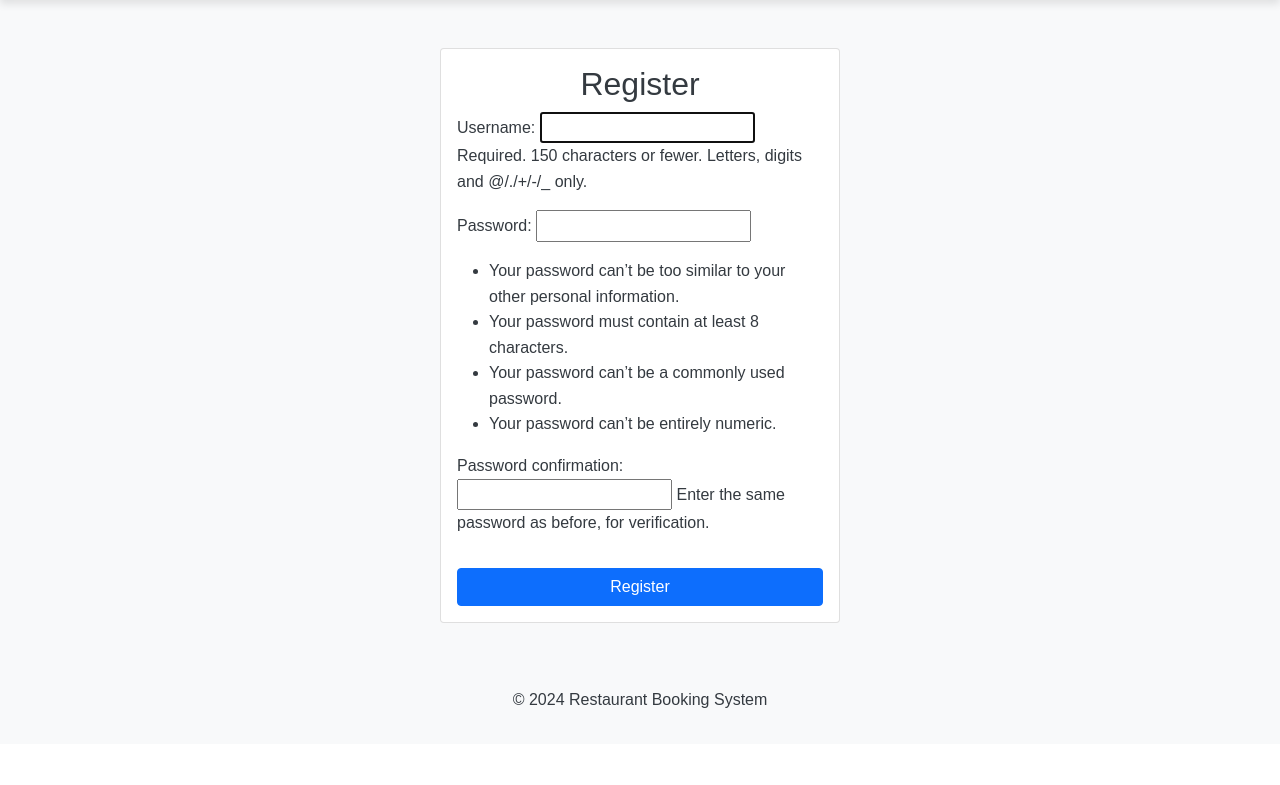
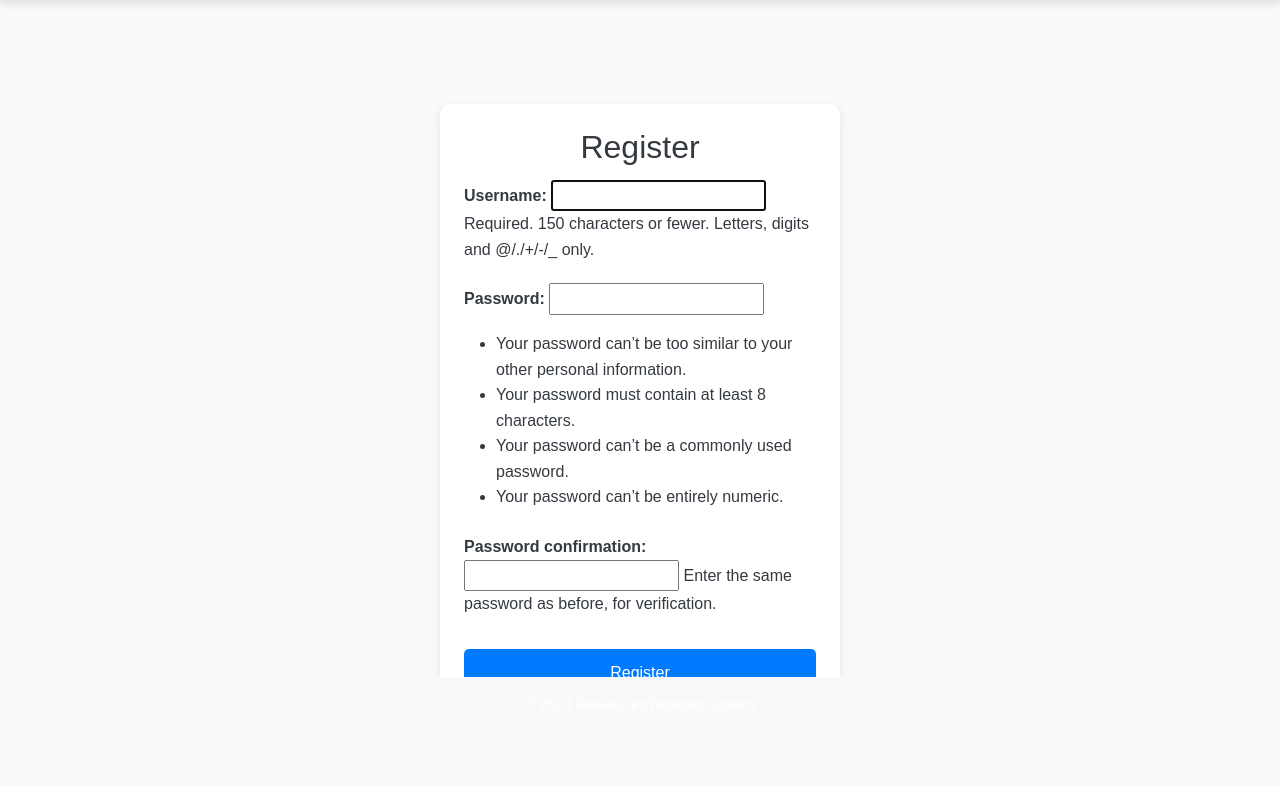
Before and after one commit to Malethrion/Restaurant-booking-system, a Django app: page /register/ in a window 1280 px wide. Shown: the part 68-853 px from the top of the page. Before the commit the page ends 776 px from the top, so only its background shows below. Run offline with Django 4.2, Linux system fonts and the light colour scheme.

Commit message:
updated styling

```diff
--- a/static/css/styles.css
+++ b/static/css/styles.css
@@ -33,3 +33,86 @@ body {
 button {
     cursor: pointer;
 }
+
+/* Container Styling */
+.container {
+    padding: 2rem;
+}
+
+/* Form Styling */
+form label {
+    font-weight: bold;
+    margin-top: 0.5rem;
+}
+
+.form-control {
+    border-radius: 5px;
+    padding: 0.75rem;
+}
+
+button.btn-primary {
+    background-color: #007bff;
+    border: none;
+    padding: 0.75rem 1.25rem;
+    border-radius: 5px;
+}
+
+button.btn-primary:hover {
+    background-color: #0056b3;
+}
+
+/* Footer Styling */
+footer {
+    background-color: #343a40;
+    color: #ffffff;
+    padding: 1rem;
+    position: fixed;
+    width: 100%;
+    bottom: 0;
+}
+
+footer p {
+    margin: 0;
+    font-size: 0.9rem;
+}
+
+/* Custom Card Styling */
+.card {
+    box-shadow: 0 4px 8px rgba(0, 0, 0, 0.1);
+    border-radius: 10px;
+    border: none;
+    margin-bottom: 2rem;
+}
+
+.card-header {
+    background-color: #007bff;
+    color: #ffffff;
+    font-weight: bold;
+    text-align: center;
+    border-radius: 10px 10px 0 0;
+}
+
+.card-body {
+    padding: 1.5rem;
+}
+
+/* Form Links Styling */
+.text-center a {
+    color: #007bff;
+}
+
+.text-center a:hover {
+    color: #0056b3;
+    text-decoration: none;
+}
+
+/* Responsive Design */
+@media (max-width: 768px) {
+    .navbar-nav {
+        text-align: center;
+    }
+
+    .container {
+        padding: 1rem;
+    }
+}
```
